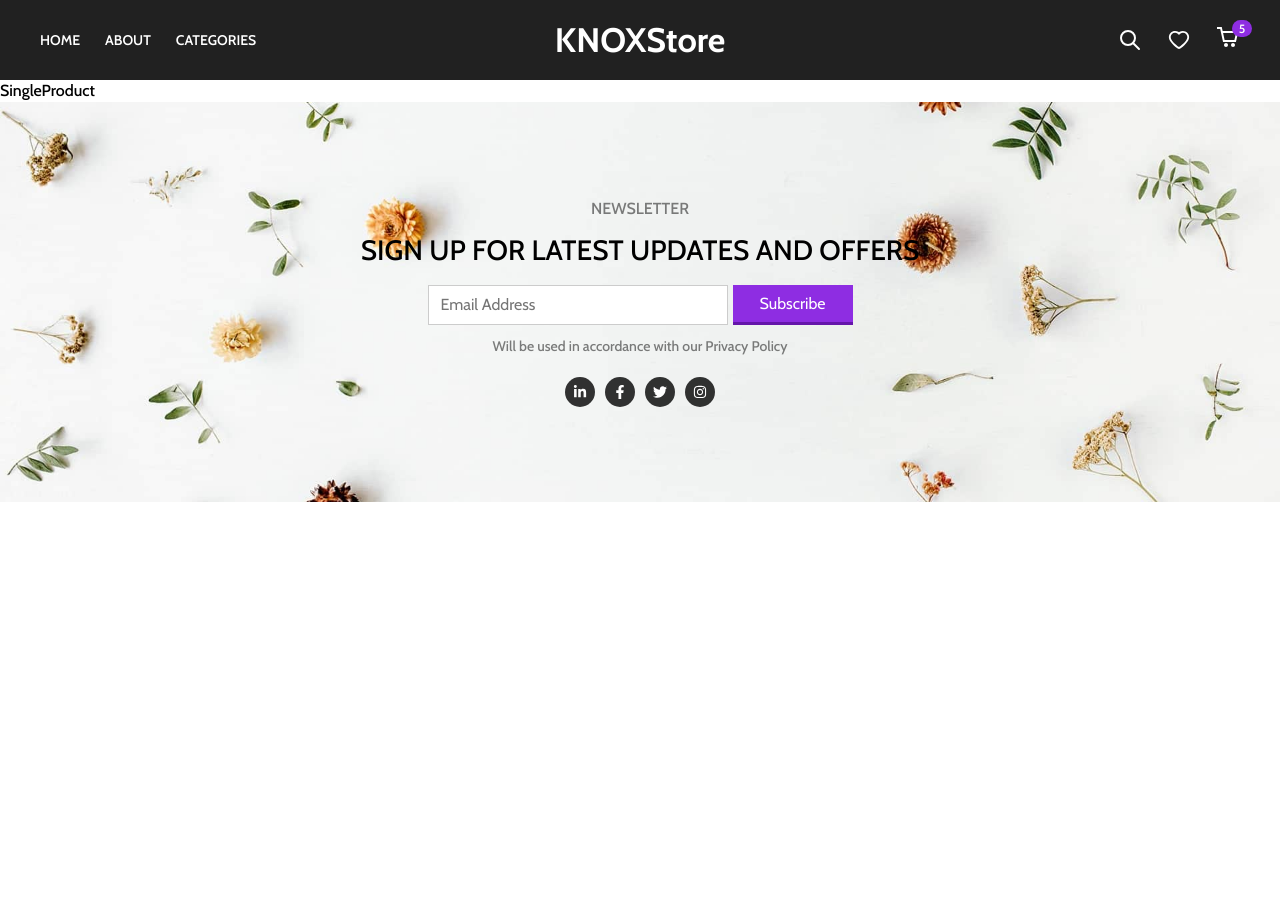
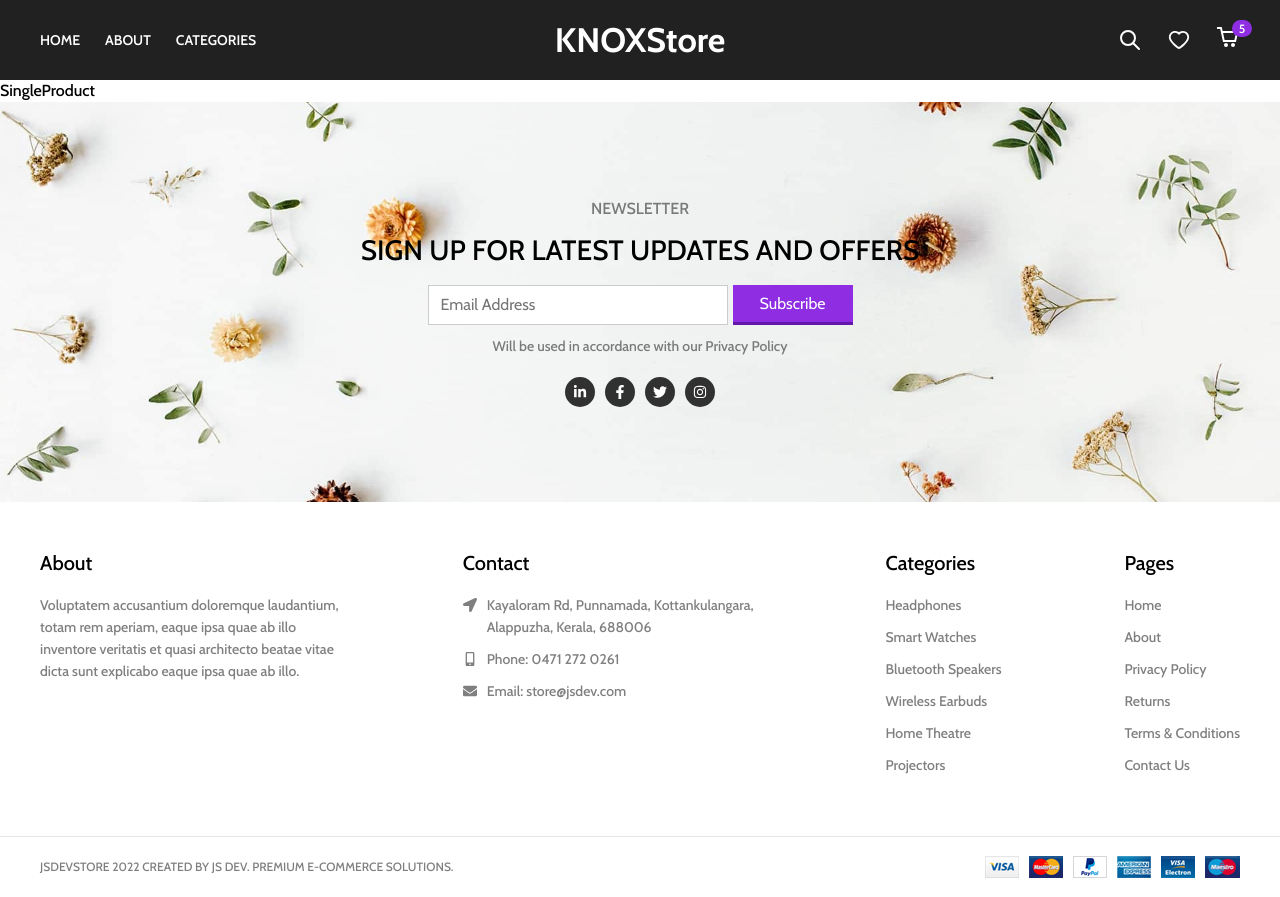
Before and after one commit to krishnKakadiya/React_e_commerce, a React (Create React App) app: page /product/1 in a window 1280 px wide. Before the commit the page ends 800 px from the top, so only its background shows below. Built offline with nearby package versions, Linux system fonts and the light colour scheme.

Commit message:
add footersection

```diff
--- a/src/App.js
+++ b/src/App.js
@@ -9,6 +9,7 @@
 import SingleProduct from "./components/SingleProduct/SingleProduct";
 import Header from "./components/Header/Header";
 import Footer from "./components/Footer/Footer";
+import Newsletter from "./components/Footer/Newsletter/Newsletter";
 // import AppContext from "./Utils/Context";
 
 function App() {
@@ -21,6 +22,7 @@
               <Route path="/category/:id" element={<Category />} />
               <Route path="/product/:id" element={<SingleProduct />} />
             </Routes>
+            <Newsletter />
         <Footer />
       {/* </AppContext> */}
     </Router>
--- a/src/components/Footer/Footer.jsx
+++ b/src/components/Footer/Footer.jsx
@@ -1,10 +1,72 @@
-import React from 'react'
-import Newsletter from './Newsletter/Newsletter'
+import React from 'react';
+// import Newsletter from './Newsletter/Newsletter';
+import { FaLocationArrow, FaMobileAlt, FaEnvelope } from "react-icons/fa";
+import Payment from "../../assetes/payments.png";
+import "./Footer.scss";
+
 
 const Footer = () => {
   return (
     <div>
-      <Newsletter />
+      {/* <Newsletter /> */}
+      <div className="footer">
+            <div className="footer-content">
+                <div className="col">
+                    <div className="title">About</div>
+                    <div className="text">
+                        Voluptatem accusantium doloremque laudantium, totam rem
+                        aperiam, eaque ipsa quae ab illo inventore veritatis et
+                        quasi architecto beatae vitae dicta sunt explicabo eaque
+                        ipsa quae ab illo.
+                    </div>
+                </div>
+                <div className="col">
+                    <div className="title">Contact</div>
+                    <div className="c-item">
+                        <FaLocationArrow />
+                        <div className="text">
+                            Kayaloram Rd, Punnamada, Kottankulangara, Alappuzha,
+                            Kerala, 688006
+                        </div>
+                    </div>
+                    <div className="c-item">
+                        <FaMobileAlt />
+                        <div className="text">Phone: 0471 272 0261</div>
+                    </div>
+                    <div className="c-item">
+                        <FaEnvelope />
+                        <div className="text">Email: store@jsdev.com</div>
+                    </div>
+                </div>
+                <div className="col">
+                    <div className="title">Categories</div>
+                    <span className="text">Headphones</span>
+                    <span className="text">Smart Watches</span>
+                    <span className="text">Bluetooth Speakers</span>
+                    <span className="text">Wireless Earbuds</span>
+                    <span className="text">Home Theatre</span>
+                    <span className="text">Projectors</span>
+                </div>
+                <div className="col">
+                    <div className="title">Pages</div>
+                    <span className="text">Home</span>
+                    <span className="text">About</span>
+                    <span className="text">Privacy Policy</span>
+                    <span className="text">Returns</span>
+                    <span className="text">Terms & Conditions</span>
+                    <span className="text">Contact Us</span>
+                </div>
+            </div>
+            <div className="bottom-bar">
+                <div className="bottom-bar-content">
+                    <span className="text">
+                        JSDEVSTORE 2022 CREATED BY JS DEV. PREMIUM E-COMMERCE
+                        SOLUTIONS.
+                    </span>
+                    <img src={Payment} />
+                </div>
+            </div>
+        </div>
     </div>
   )
 }
--- a/src/components/Footer/Footer.scss
+++ b/src/components/Footer/Footer.scss
@@ -0,0 +1,76 @@
+@import "../../css-config/mixins.scss";
+
+.footer {
+    width: 100%;
+    .footer-content {
+        padding: 50px 20px;
+        max-width: 1200px;
+        margin: 0 auto;
+        display: flex;
+        flex-flow: wrap;
+        gap: 20px;
+        @include md {
+            justify-content: space-between;
+            padding: 50px 0;
+        }
+        .col {
+            max-width: 300px;
+            &:nth-child(3) {
+                width: 150px;
+                @include md {
+                    width: auto;
+                }
+            }
+            .title {
+                margin-bottom: 20px;
+                font-size: 20px;
+            }
+            .text {
+                color: rgba(0, 0, 0, 0.5);
+                font-size: 14px;
+            }
+            .c-item {
+                display: flex;
+                margin-bottom: 10px;
+                svg {
+                    flex-shrink: 0;
+                    font-size: 14px;
+                    margin-right: 10px;
+                    margin-top: 4px;
+                    color: rgba(0, 0, 0, 0.5);
+                }
+            }
+            span {
+                &.text {
+                    display: block;
+                    margin-bottom: 10px;
+                    cursor: pointer;
+                }
+            }
+        }
+    }
+    .bottom-bar {
+        border-top: 1px solid rgba(0, 0, 0, 0.1);
+        .bottom-bar-content {
+            padding: 20px;
+            display: flex;
+            align-items: center;
+            flex-direction: column;
+            text-align: center;
+            gap: 10px;
+            @include md {
+                padding: 0;
+                height: 60px;
+                max-width: 1200px;
+                margin: 0 auto;
+                flex-direction: row;
+                justify-content: space-between;
+                text-align: left;
+            }
+            .text {
+                font-size: 12px;
+                color: rgba(0, 0, 0, 0.5);
+            }
+        }
+    }
+}
```
